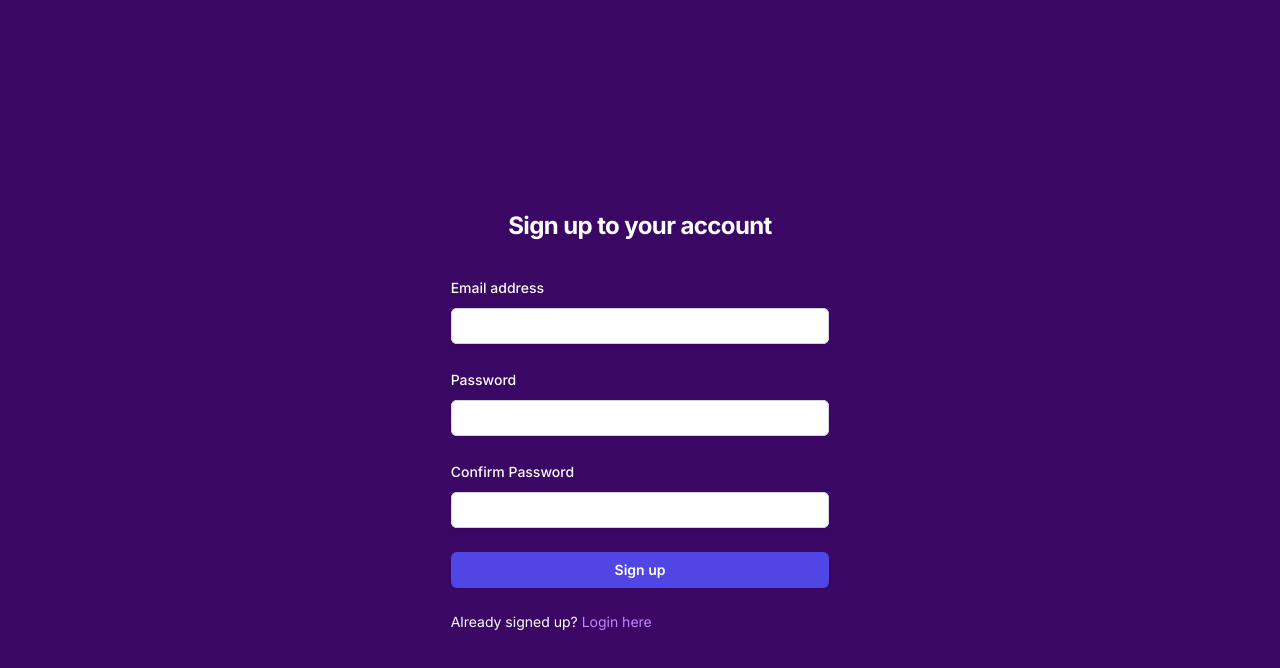
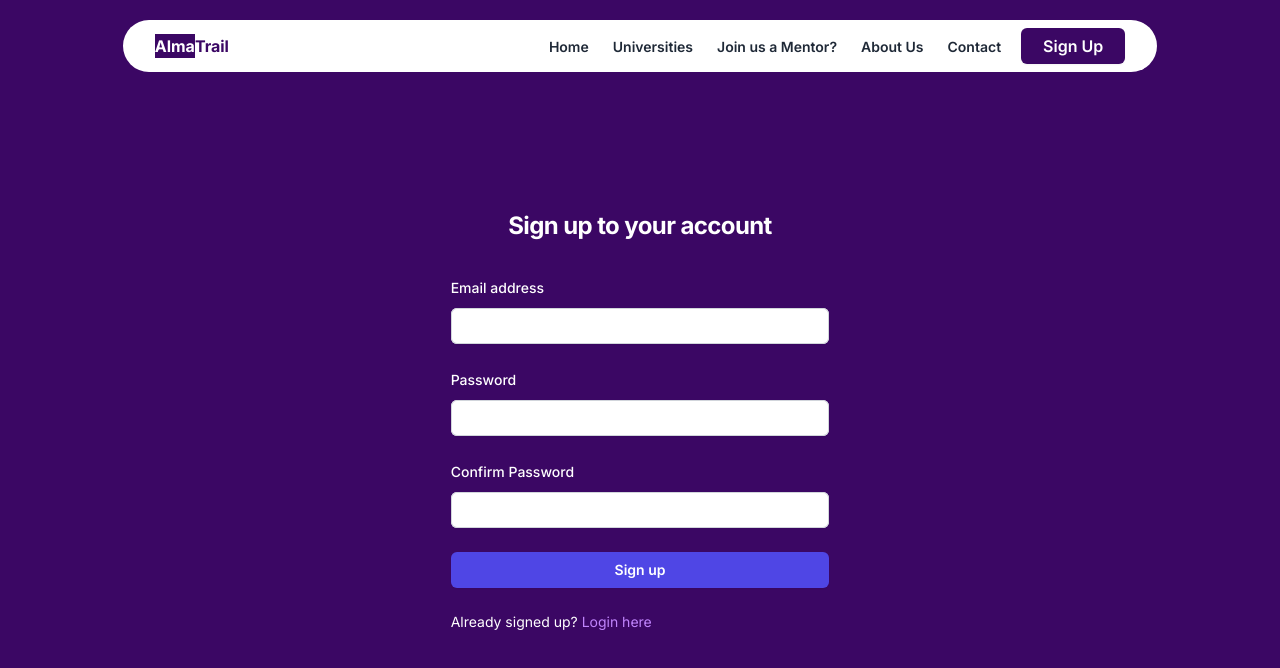
Before and after one commit to AlmaTrail/AlmaTrail-Frontend, a Next.js app: page /user_signup in a window 1280 px wide. Shown: the top 668 px of the page. Built offline with nearby package versions, Linux system fonts and the light colour scheme.

Commit message:
add navbar

```diff
--- a/src/app/user_signup/page.tsx
+++ b/src/app/user_signup/page.tsx
@@ -1,14 +1,16 @@
 'use client';
 import Link from "next/link";
-import { useEffect, useState } from "react";
-
+import { useState } from "react";
+import Navbar from '@/components/navbar';
 
 function SignUp() {
     const [email, setemail] = useState("");
     const [password, setpassword] = useState("");
 
     return (
-        <div className="h-screen bg-[#3b0764] flex justify-center">
+        <main>
+            <div className="h-screen bg-[#3b0764] flex justify-center relative z-0">
+                <Navbar />
                 <div className="w-1/3 flex flex-col justify-center px-6 py-12">
                     <h2 className="mt-10 text-center text-2xl font-bold leading-9 tracking-tight text-white">
                         Sign up to your account
@@ -80,6 +82,7 @@ function SignUp() {
                     </div>
                 </div>
             </div>
+        </main>
     )
 }
 
```
Lines whose indentation alone changed are shown as unchanged.
